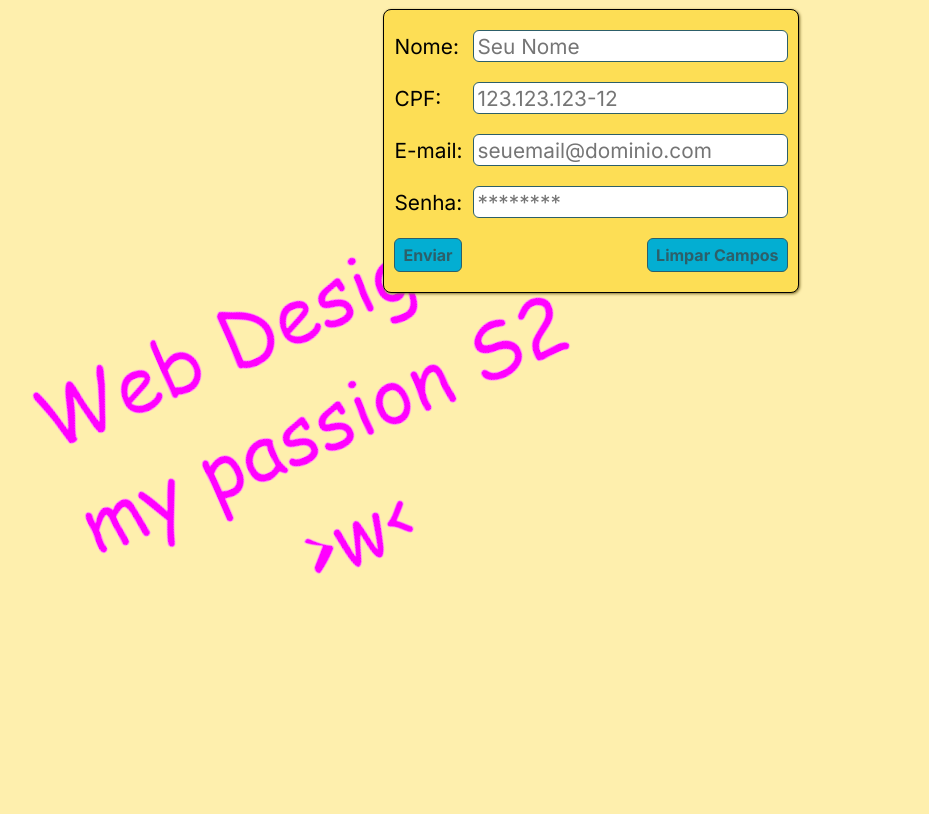
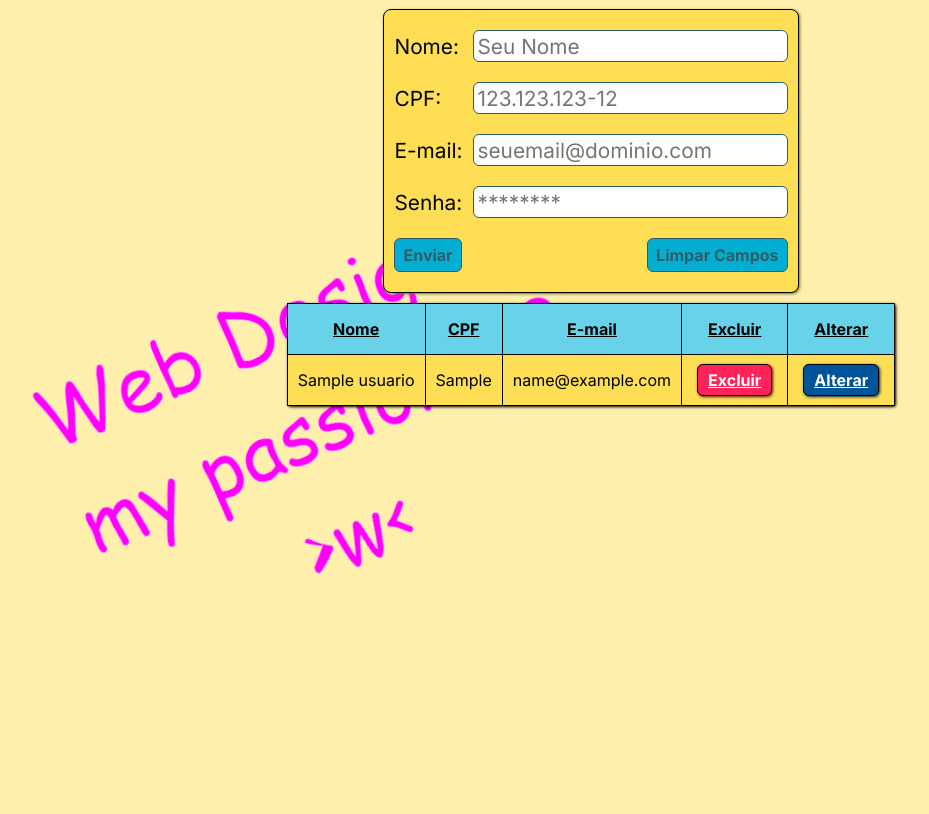
Before and after one commit to LeoCarrijo/Fatec, a Flask app: page /formulario_usuario in a window 1280 px wide. Shown: the part 72-886 px from the top of the page, without its empty margins (49-978 px from the left). Run offline with Flask 3, Linux system fonts and the light colour scheme; tables that the repository leaves empty or names only in its code hold one stand-in row (values such as "Sample post").

Commit message:
:sparkles: feat: Botão para excluir usuários

```diff
--- a/Web/crud-pratica/app.py
+++ b/Web/crud-pratica/app.py
@@ -16,7 +16,10 @@ def root():
 
 @app.route("/formulario_usuario")
 def formulario_usuario():
-    return render_template('formulario_usuarios.html')
+    query = 'SELECT nome, cpf, email FROM usuarios'
+    mycursor.execute(query)
+    resultado = mycursor.fetchall()
+    return render_template('formulario_usuarios.html', acao='listar', opcao='', usuarios=resultado)
 @app.route("/cadastrar_usuario", methods=['POST'])
 def cadastrar_usuario():
     nome = request.form['nome']
@@ -53,6 +56,16 @@ def update_usuario(user):
     db.commit()
     return redirect("/selecionar_usuarios")
 
+@app.route("/deletar_usuario/<user>", methods=['DELETE', 'POST', 'GET'])
+def deletar_usuario(user):
+    query = "DELETE FROM usuarios WHERE cpf = '" + user + "'"
+    mycursor.execute(query)
+    db.commit()
+    query = 'SELECT nome, cpf, email FROM usuarios'
+    mycursor.execute(query)
+    resultado = mycursor.fetchall()
+    return render_template("formulario_usuarios.html", acao = 'listar', opcao = 'deletado', usuarios = resultado)
+
 @app.route("/formulario_cliente")
 def formulario_cliente():
     return render_template('formulario_clientes.html')
--- a/Web/crud-pratica/templates/formulario_usuarios.html
+++ b/Web/crud-pratica/templates/formulario_usuarios.html
@@ -4,7 +4,7 @@
     <meta charset="UTF-8">
     <meta name="viewport" content="width=device-width, initial-scale=1.0">
     <title>Cadastro de Usuários</title>
-    {% if opcao == 'alterar' %}
+    {% if opcao == 'alterar' or 'deletado' %}
     <link rel="stylesheet" href="../static/style_formulario.css">
     <link rel="stylesheet" href="../static/reset.css">
     <link rel="stylesheet" href="../static/base.css">
@@ -72,6 +72,10 @@
         <div class="resposta">
             <h2>Usuário cadastrado com sucesso!</h2>
         </div>
+        {% elif opcao == 'deletado' %}
+        <div class="resposta">
+            <h2>Usuário deletado com sucesso!</h2>
+        </div>
         {% endif %}
         {% if acao == 'listar' %}
         <table class="tabela" action="/selecionar_usuarios" method='post'>
@@ -88,7 +92,7 @@
                     <td>{{user[1]}}</td>
                     <td>{{user[2]}}</td>
                     <td>
-                        <a class="botao__excluir" href="#">Excluir</a>
+                        <a class="botao__excluir" href="{{ url_for('deletar_usuario', user=user[1]) }}" method="DELETE">Excluir</a>
                     </td>
                     <td>
                         <a class="botao__alterar" href="{{ url_for('alterar_usuario', user=user[1]) }}">Alterar</a>
```
